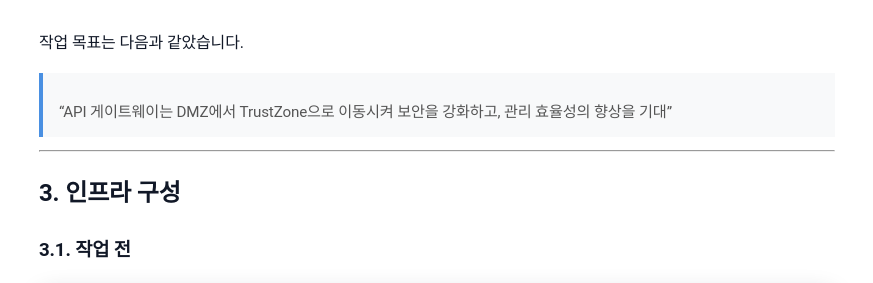
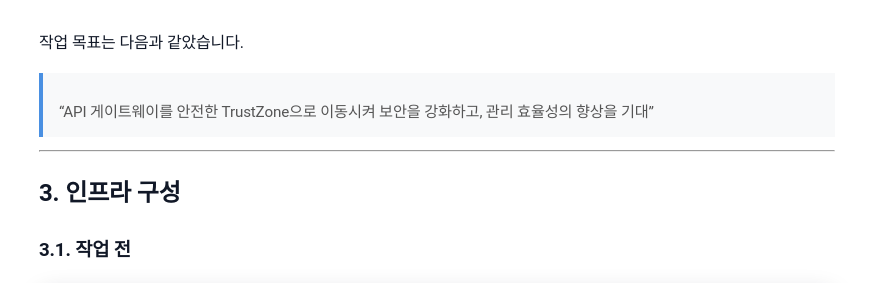
Before and after one commit to sanghoon-lee/sanghoon-lee.github.io, a Jekyll site: the page built from _posts/2025-11-29-rp.md, in a window 1280 px wide and 900 px high, scrolled down 1135 px. Shown: the part 157-440 px from the top of the window, without its empty margins (203-1076 px from the left). Built offline with Jekyll 4.4.1, drawn with Linux system fonts in a browser that asks for light colours; nearby versions of some CDN libraries; comment, search, counter and statistics services are not loaded.

Commit message:
RP 포스팅 수정/보완

```diff
--- a/_posts/2025-11-29-rp.md
+++ b/_posts/2025-11-29-rp.md
@@ -37,7 +37,7 @@ DMZ에 배치되어 있던 API 게이트웨이를 TrustZone으로 이전하는
 
 작업 목표는 다음과 같았습니다.
 
-> "API 게이트웨이는 DMZ에서 TrustZone으로 이동시켜 보안을 강화하고, 관리 효율성의 향상을 기대"
+> "API 게이트웨이를 안전한 TrustZone으로 이동시켜 보안을 강화하고, 관리 효율성의 향상을 기대"
 
 ---
 
```
